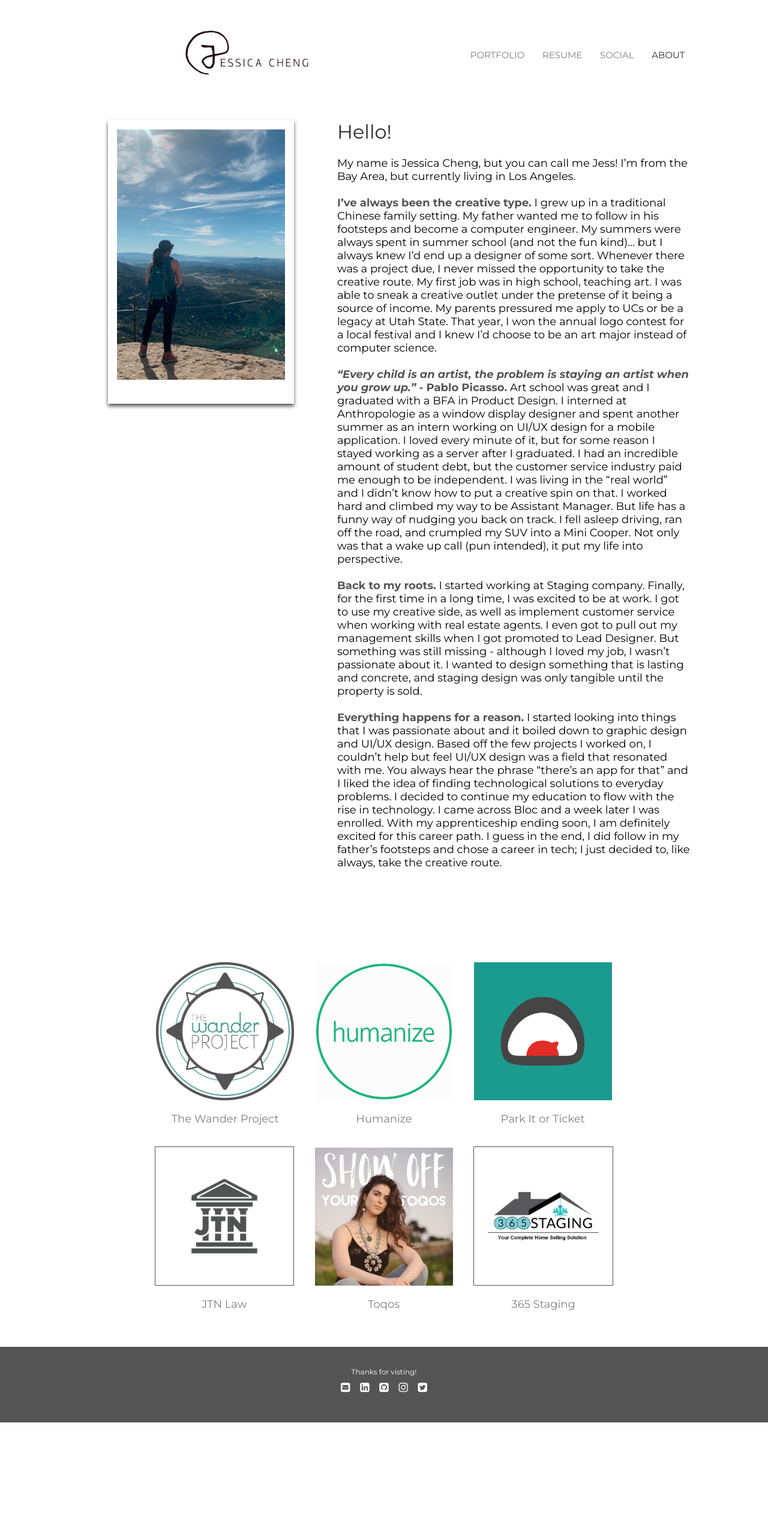
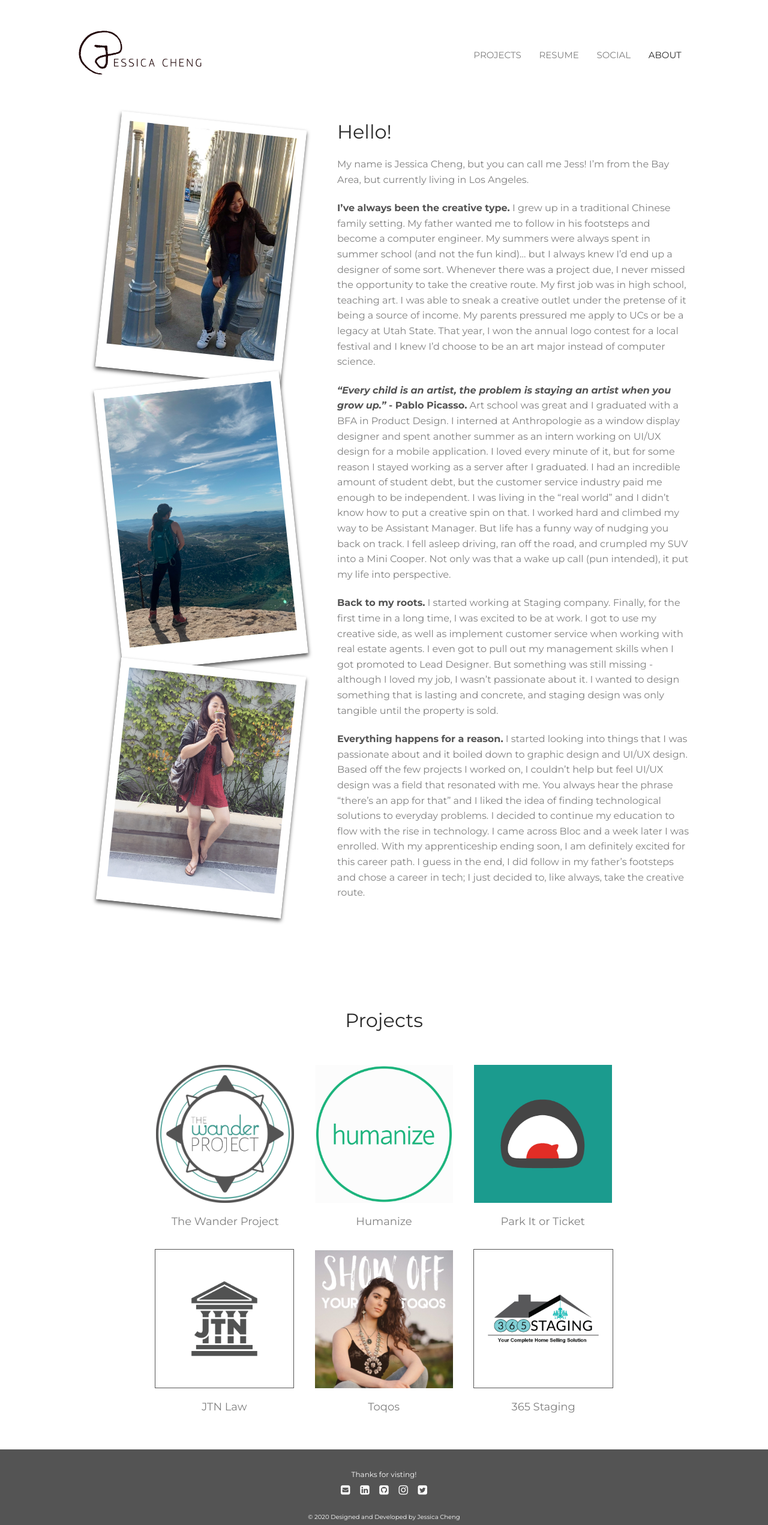
Before and after one commit to jesykaness/jesykaness.github.io, a plain HTML site: page about.html in a window 1280 px wide. Shown: the whole page at 60% size. Before the commit the page ends 2371 px from the top, so only its background shows below. Drawn offline with Linux system fonts and the light colour scheme.

Commit message:
fixed about.html

```diff
--- a/about.html
+++ b/about.html
@@ -25,13 +25,13 @@
   </head>
   <body>
     <main>
-      <div class="navigation">
-        <p><a href="index.html">
+      <div class="navigation" id="top">
+        <a href="index.html">
         <img class="logo" src="images/jessica_logo-04.png">
         </a>
         <ul class="navigation_list">
           <li>
-              <a href="index.html">Portfolio</a>
+            <a href="#project_section">Projects</a>
           </li>
           <li>
             <a href="resume.html">Resume</a>
@@ -43,56 +43,61 @@
             <a class="current" href="/about.html">About</a>
           </li>
         </ul>
-        </p>
       </div>
       <section class="about_hero">
         <div class="hero_image">
-          <img src="images/hero2.png">
+          <img src="images/lacma_profile.JPG" class="image_right" alt="picture at lacma">
+          <img src="images/hero2.png" class="image_left" alt="picture at potato chip rock">
+          <img src="images/profile_coffee.JPG" class="image_right" alt="picture drinking coffee">
         </div>
         <div class="hero_text">
           <h1>Hello!</h1>
-          <br><h3>My name is Jessica Cheng, but you can call me Jess! I’m from the Bay Area, but currently living in Los Angeles.
-          <br><br><b><font color="#545454">I’ve always been the creative type.</b></font> I grew up in a traditional Chinese family setting. My father wanted me to follow in his footsteps and become a computer engineer. My summers were always spent in summer school (and not the fun kind)… but I always knew I’d end up a designer of some sort. Whenever there was a project due, I never missed the opportunity to take the creative route. My first job was in high school, teaching art. I was able to sneak a creative outlet under the pretense of it being a source of income. My parents pressured me apply to UCs or be a legacy at Utah State. That year, I won the annual logo contest for a local festival and I knew I’d choose to be an art major instead of computer science.
-          <br><br><b><i><font color="#545454">“Every child is an artist, the problem is staying an artist when you grow up.”</i> - Pablo Picasso.</b></font> Art school was great and I graduated with a BFA in Product Design. I interned at Anthropologie as a window display designer and spent another summer as an intern working on UI/UX design for a mobile application. I loved every minute of it, but for some reason I stayed working as a server after I graduated. I had an incredible amount of student debt, but the customer service industry paid me enough to be independent. I was living in the “real world” and I didn’t know how to put a creative spin on that. I worked hard and climbed my way to be Assistant Manager. But life has a funny way of nudging you back on track. I fell asleep driving, ran off the road, and crumpled my SUV into a Mini Cooper. Not only was that a wake up call (pun intended), it put my life into perspective.
-          <br><br><b><font color="#545454">Back to my roots.</b></font> I started working at Staging company. Finally, for the first time in a long time, I was excited to be at work. I got to use my creative side, as well as implement customer service when working with real estate agents. I even got to pull out my management skills when I got promoted to Lead Designer. But something was still missing - although I loved my job, I wasn’t passionate about it. I wanted to design something that is lasting and concrete, and staging design was only tangible until the property is sold.
-          <br><br><b><font color="#545454">Everything happens for a reason.</b></font> I started looking into things that I was passionate about and it boiled down to graphic design and UI/UX design. Based off the few projects I worked on, I couldn’t help but feel UI/UX design was a field that resonated with me. You always hear the phrase “there’s an app for that” and I liked the idea of finding technological solutions to everyday problems. I decided to continue my education to flow with the rise in technology. I came across Bloc and a week later I was enrolled. With my apprenticeship ending soon, I am definitely excited for this career path. I guess in the end, I did follow in my father’s footsteps and chose a career in tech; I just decided to, like always, take the creative route.</h3>
+          <br><p>My name is Jessica Cheng, but you can call me Jess! I’m from the Bay Area, but currently living in Los Angeles.</p>
+          <br><p><b><font color="#545454">I’ve always been the creative type.</b></font> I grew up in a traditional Chinese family setting. My father wanted me to follow in his footsteps and become a computer engineer. My summers were always spent in summer school (and not the fun kind)… but I always knew I’d end up a designer of some sort. Whenever there was a project due, I never missed the opportunity to take the creative route. My first job was in high school, teaching art. I was able to sneak a creative outlet under the pretense of it being a source of income. My parents pressured me apply to UCs or be a legacy at Utah State. That year, I won the annual logo contest for a local festival and I knew I’d choose to be an art major instead of computer science.</p>
+          <br><p><b><i><font color="#545454">“Every child is an artist, the problem is staying an artist when you grow up.”</i> - Pablo Picasso.</b></font> Art school was great and I graduated with a BFA in Product Design. I interned at Anthropologie as a window display designer and spent another summer as an intern working on UI/UX design for a mobile application. I loved every minute of it, but for some reason I stayed working as a server after I graduated. I had an incredible amount of student debt, but the customer service industry paid me enough to be independent. I was living in the “real world” and I didn’t know how to put a creative spin on that. I worked hard and climbed my way to be Assistant Manager. But life has a funny way of nudging you back on track. I fell asleep driving, ran off the road, and crumpled my SUV into a Mini Cooper. Not only was that a wake up call (pun intended), it put my life into perspective.</p>
+          <br><p><b><font color="#545454">Back to my roots.</b></font> I started working at Staging company. Finally, for the first time in a long time, I was excited to be at work. I got to use my creative side, as well as implement customer service when working with real estate agents. I even got to pull out my management skills when I got promoted to Lead Designer. But something was still missing - although I loved my job, I wasn’t passionate about it. I wanted to design something that is lasting and concrete, and staging design was only tangible until the property is sold.</p>
+          <br><p><b><font color="#545454">Everything happens for a reason.</b></font> I started looking into things that I was passionate about and it boiled down to graphic design and UI/UX design. Based off the few projects I worked on, I couldn’t help but feel UI/UX design was a field that resonated with me. You always hear the phrase “there’s an app for that” and I liked the idea of finding technological solutions to everyday problems. I decided to continue my education to flow with the rise in technology. I came across Bloc and a week later I was enrolled. With my apprenticeship ending soon, I am definitely excited for this career path. I guess in the end, I did follow in my father’s footsteps and chose a career in tech; I just decided to, like always, take the creative route.</p>
         </div>
       </section>
-      <section class="projects">
+      <section class="projects" id="project_section">
+        <div class="projects_title">
+        <h1>Projects</h1>
+        </div>
+        <div class="project_list">
           <ul class="project_logos">
             <li>
               <a href="twp.html">
-              <img src="images/twp_logo.png"><h3>The Wander Project</h3>
+                <img src="images/twp_logo.png"><h5>The Wander Project</h5>
               </a>
             </li>
             <li>
               <a href="humanize.html">
-              <img src="images/humanize_logo.png"><h3>Humanize</h3>
+                <img src="images/humanize_logo.png"><h5>Humanize</h5>
               </a>
             </li>
             <li>
               <a href="pioti.html">
-              <img src="images/pioti_logo.jpg"><h3>Park It or Ticket</h3>
+                <img src="images/pioti_logo.jpg"><h5>Park It or Ticket</h5>
               </a>
             </li>
             <li>
               <a href="jtnlaw.html">
-              <img class="white_bkgrd" src="images/jtn_logo.png"><h3>JTN Law</h3>
+                <img class="white_bkgrd" src="images/jtn_logo.png"><h5>JTN Law</h5>
               </a>
             </li>
             <li>
               <a href="toqos.html">
-              <img src="images/toqos_main.JPG"><h3>Toqos</h3>
+                <img src="images/toqos_main.JPG"><h5>Toqos</h5>
               </a>
             </li>
             <li>
               <a href="365staging.html">
-              <img class="white_bkgrd" src="images/365_logo.png"><h3>365 Staging</h3>
+                <img class="white_bkgrd" src="images/365_logo.png"><h5>365 Staging</h5>
               </a>
             </li>
           </ul>
+        </div>
       </section>
-
     </main>
     <footer>
       <div class="thanks">
@@ -101,31 +106,36 @@
       <div class="social_links">
         <ul class="social_media">
           <li>
-            <a href="mailto:jesyka.cheng@gmail.com">
+            <a href="https://docs.google.com/forms/d/e/1FAIpQLSedX6MMGpeOHHex8wvXs9cm5r6HhuBjZbUA-mQmALXyWSUMWA/viewform?usp=sf_link" target="_blank">
               <i class="fa fa-envelope-square" aria-hidden="true"></i>
             </a>
           </li>
           <li>
-            <a href="https://www.linkedin.com/in/jessica-cheng-22378158/">
+            <a href="https://www.linkedin.com/in/jessica-cheng-22378158/" target="_blank">
               <i class="fa fa-linkedin-square" aria-hidden="true"></i>
             </a>
           </li>
           <li>
-            <a href="https://github.com/jesykaness">
+            <a href="https://github.com/jesykaness" target="_blank">
               <i class="fa fa-github-square" aria-hidden="true"></i>
             </a>
           </li>
           <li>
-            <a href="https://instagram.com/jesykaness">
+            <a href="https://instagram.com/jesykaness" target="_blank">
               <i class="fa fa-instagram" aria-hidden="true"></i>
             </a>
           </li>
           <li>
-            <a href="https://twitter.com/jesykaness">
+            <a href="https://twitter.com/jesykaness" target="_blank">
               <i class="fa fa-twitter-square" aria-hidden="true"></i>
             </a>
           </li>
         </ul>
       </div>
+      <div class="copyright">
+        <h4>© 2020 Designed and Developed by Jessica Cheng</h4>
+      </div>
     </footer>
+    <button id="myBtn"><a href="#top" style="color: #545454">^</a></button>
+    <script src="styles/button.js"></script>
   </body>
```
Lines whose indentation alone changed are shown as unchanged.
